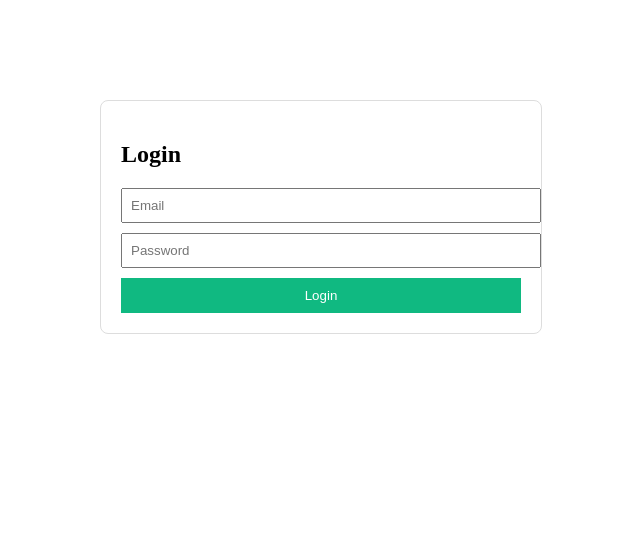
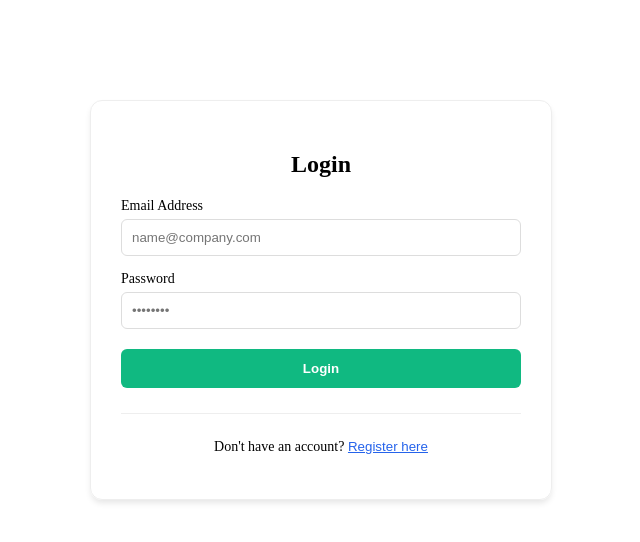
Before and after one commit to DeepakWorld/restapis, a Next.js app: page /login in a window 1280 px wide. Shown: the top 542 px of the page, without its empty margins (319-959 px from the left). Built offline with nearby package versions, Linux system fonts and the light colour scheme; no server answers.

Commit message:
Add logout page and refine dashboard data fetching

```diff
--- a/app/login/page.js
+++ b/app/login/page.js
@@ -3,28 +3,111 @@ import { useState } from 'react';
 import { supabase } from '../../lib/supabase';
 import { useRouter } from 'next/navigation';
 
-export default function Login() {
+export default function AuthPage() {
   const [email, setEmail] = useState('');
   const [password, setPassword] = useState('');
-  const [error, setError] = useState('');
+  const [isRegistering, setIsRegistering] = useState(false); // Toggle state
+  const [message, setMessage] = useState({ type: '', text: '' });
   const router = useRouter();
 
-  const handleLogin = async (e) => {
+  const handleAuth = async (e) => {
     e.preventDefault();
-    const { error } = await supabase.auth.signInWithPassword({ email, password });
-    if (error) setError(error.message);
-    else router.push('/dashboard');
+    setMessage({ type: '', text: '' });
+
+    if (isRegistering) {
+      // REGISTER LOGIC
+      const { data, error } = await supabase.auth.signUp({
+        email,
+        password,
+        options: {
+          // This ensures they go back to the login page after clicking the email link
+          emailRedirectTo: `${window.location.origin}/login`,
+        },
+      });
+
+      if (error) {
+        setMessage({ type: 'error', text: error.message });
+      } else {
+        setMessage({ type: 'success', text: 'Check your email for the confirmation link!' });
+      }
+    } else {
+      // LOGIN LOGIC
+      const { error } = await supabase.auth.signInWithPassword({ email, password });
+      if (error) {
+        setMessage({ type: 'error', text: error.message });
+      } else {
+        router.push('/dashboard');
+      }
+    }
   };
 
   return (
-    <div style={{ maxWidth: '400px', margin: '100px auto', padding: '20px', border: '1px solid #ddd', borderRadius: '8px' }}>
-      <h2>Login</h2>
-      <form onSubmit={handleLogin}>
-        <input type="email" placeholder="Email" value={email} onChange={e => setEmail(e.target.value)} style={{ width: '100%', marginBottom: '10px', padding: '8px' }} required />
-        <input type="password" placeholder="Password" value={password} onChange={e => setPassword(e.target.value)} style={{ width: '100%', marginBottom: '10px', padding: '8px' }} required />
-        <button type="submit" style={{ width: '100%', padding: '10px', backgroundColor: '#10b981', color: 'white', border: 'none' }}>Login</button>
+    <div style={{ maxWidth: '400px', margin: '100px auto', padding: '30px', border: '1px solid #eee', borderRadius: '12px', boxShadow: '0 4px 6px -1px rgb(0 0 0 / 0.1)' }}>
+      <h2 style={{ textAlign: 'center', marginBottom: '20px' }}>
+        {isRegistering ? 'Create Account' : 'Login'}
+      </h2>
+
+      <form onSubmit={handleAuth}>
+        <div style={{ marginBottom: '15px' }}>
+          <label style={{ display: 'block', marginBottom: '5px', fontSize: '14px' }}>Email Address</label>
+          <input
+            type="email"
+            placeholder="name@company.com"
+            value={email}
+            onChange={e => setEmail(e.target.value)}
+            style={{ width: '100%', padding: '10px', border: '1px solid #ddd', borderRadius: '6px', boxSizing: 'border-box' }}
+            required
+          />
+        </div>
+
+        <div style={{ marginBottom: '20px' }}>
+          <label style={{ display: 'block', marginBottom: '5px', fontSize: '14px' }}>Password</label>
+          <input
+            type="password"
+            placeholder="••••••••"
+            value={password}
+            onChange={e => setPassword(e.target.value)}
+            style={{ width: '100%', padding: '10px', border: '1px solid #ddd', borderRadius: '6px', boxSizing: 'border-box' }}
+            required
+          />
+        </div>
+
+        <button
+          type="submit"
+          style={{ width: '100%', padding: '12px', backgroundColor: isRegistering ? '#2563eb' : '#10b981', color: 'white', border: 'none', borderRadius: '6px', cursor: 'pointer', fontWeight: 'bold' }}
+        >
+          {isRegistering ? 'Sign Up' : 'Login'}
+        </button>
       </form>
-      {error && <p style={{ color: 'red' }}>{error}</p>}
+
+      {message.text && (
+        <p style={{
+          marginTop: '15px',
+          padding: '10px',
+          borderRadius: '4px',
+          backgroundColor: message.type === 'error' ? '#fef2f2' : '#f0fdf4',
+          color: message.type === 'error' ? '#dc2626' : '#16a34a',
+          fontSize: '14px',
+          textAlign: 'center'
+        }}>
+          {message.text}
+        </p>
+      )}
+
+      <hr style={{ margin: '25px 0', border: '0', borderTop: '1px solid #eee' }} />
+
+      <p style={{ textAlign: 'center', fontSize: '14px' }}>
+        {isRegistering ? 'Already have an account?' : "Don't have an account?"}{' '}
+        <button
+          onClick={() => {
+            setIsRegistering(!isRegistering);
+            setMessage({ type: '', text: '' });
+          }}
+          style={{ background: 'none', border: 'none', color: '#2563eb', cursor: 'pointer', textDecoration: 'underline', padding: '0' }}
+        >
+          {isRegistering ? 'Login here' : 'Register here'}
+        </button>
+      </p>
     </div>
   );
 }
```
Also changed, not shown: app/dashboard/page.js (+57 -48 lines), app/logout/page.js (renamed from app/lagout/page.js).
